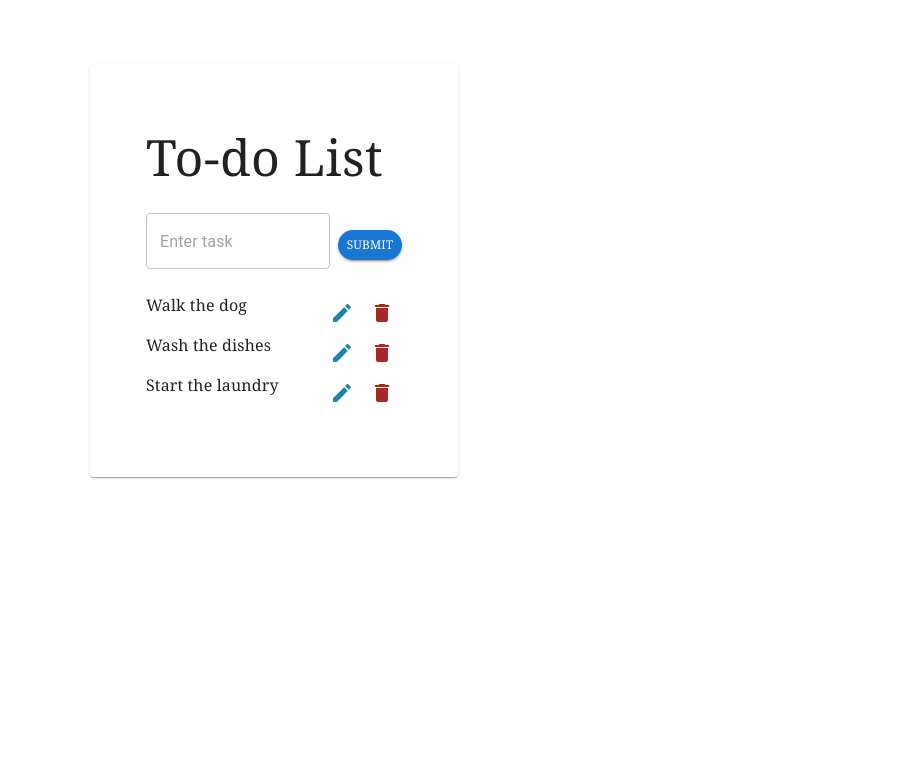
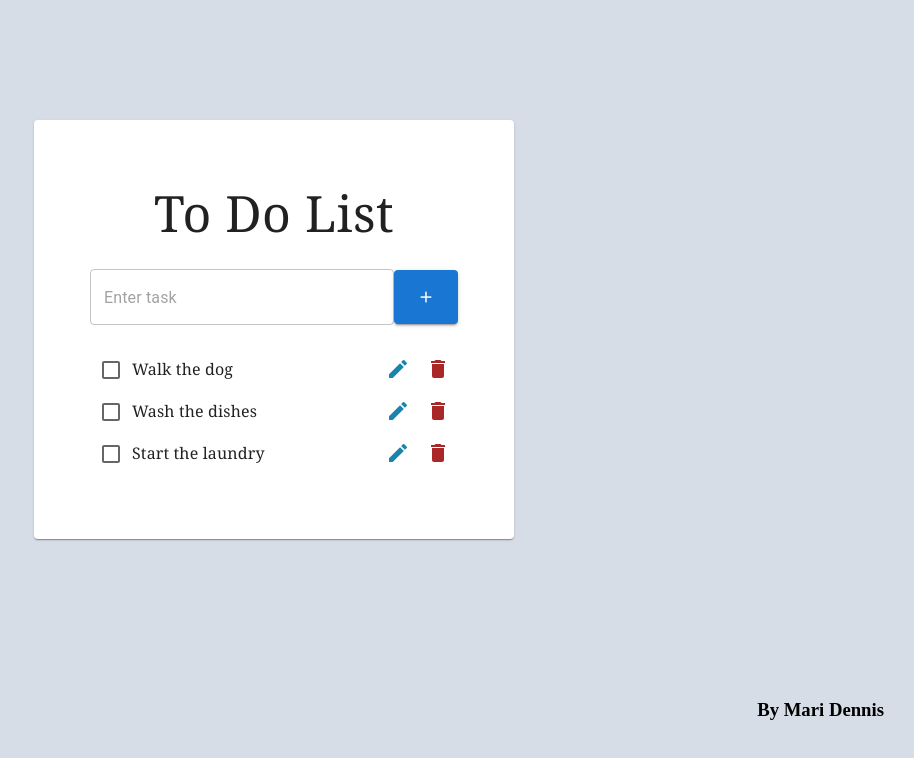
Before and after one commit to dennismaricarl/React-Projects-Mari-Dennis, a React (Create React App) app in the folder todo-list/: page / in a window 1280 px wide. Shown: the top 758 px of the page, without its empty margins (366-1280 px from the left). Built offline with nearby package versions, Linux system fonts and the light colour scheme.

Commit message:
edited submit button styling

```diff
--- a/todo-list/src/App.css
+++ b/todo-list/src/App.css
@@ -1,5 +1,6 @@
 .listItem{
-   display: flex
+   display:flex;
+   flex-direction: row;
 }
 .listItem:hover{
     background-color: rgb(220, 231, 239);
@@ -12,3 +13,8 @@
 .deleteIcon {
     color:rgb(169, 39, 39)
 }
+
+h3{
+    text-align: right;
+    margin: 30px;
+}
--- a/todo-list/src/App.js
+++ b/todo-list/src/App.js
@@ -6,6 +6,7 @@ function App() {
   return (
     <div >
       <TaskManager/>
+      <h3>By Mari Dennis</h3>
     </div>
   );
 }
--- a/todo-list/src/TaskItem.jsx
+++ b/todo-list/src/TaskItem.jsx
@@ -1,12 +1,20 @@
 import React from "react";
+import {useState} from 'react';
 import { Typography, IconButton } from "@mui/material";
 import EditIcon from "@mui/icons-material/Edit";
 import DeleteIcon from "@mui/icons-material/Delete";
+import Checkbox from '@mui/material/Checkbox';
 
-function TaskItem({ msg, handleEdit, handleDelete }) {
+function TaskItem({ msg, handleEdit, handleDelete, handleToggle, checked}) {
+
   return (
     <div className="listItem">
-      <Typography fontFamily="Georgia">{msg}</Typography>
+      <Checkbox checked={checked} onChange={handleToggle}/>
+      <Typography
+      sx={{mt:1}}
+      style={{textDecoration: checked ? "line-through" : "none"}} //learned about textDecoration: linethrough today!
+      fontFamily="Georgia">
+        {msg}</Typography>
       <div style={{ marginLeft: "auto" }}>
         <IconButton onClick={() => handleEdit(msg)}>
           <EditIcon className="editIcon" />
--- a/todo-list/src/TaskManager.jsx
+++ b/todo-list/src/TaskManager.jsx
@@ -44,12 +44,29 @@ function TaskManager() {
     setTask([...updatedList]);
   }
 
+  function handleToggle(key) {
+    const toggle = (oldTasks) =>
+      oldTasks.map((task) =>
+        task.key === key ? { ...task, checked: !task.checked } : task
+      )
+
+      const updatedItems= toggle(tasks)
+      //invoke the toggle function and pass tasks as an argument
+      //toggle(tasks) executes the toggle function with the current tasks array
+      //and it returns a new array of tasks where the checked state is toggled for the task with the provided key.
+
+      setTask(updatedItems)
+
+      localStorage.setItem("tasks", JSON.stringify(updatedItems))
+  }
+
+
   return (
     <div>
-      <Card sx={{ margin: 57, marginTop: 8, padding: 5 }}>
+      <Card sx={{ml:50,mr:50,mt:15,mb:20, padding: 5 }}>
         <CardContent>
-          <Typography fontFamily="Georgia" fontSize={50}>
-            To-do List
+          <Typography fontFamily="Georgia" fontSize={50} textAlign="center">
+            To Do List
           </Typography>
           <br />
           <div style={{ display: "flex", alignItems: "center" }}>
@@ -63,22 +80,27 @@ function TaskManager() {
             />
             <Button
               variant="contained"
-              sx={{ marginLeft: 1, mb: 2, borderRadius: 180 }}
+              sx={{ mb: 3, padding:1}}
               onClick={handleSubmit}
             >
-              <Typography fontFamily="Georgia" fontSize={12}>
-                Submit
+              <Typography fontFamily="Georgia" fontSize={25}>
+                +
               </Typography>
             </Button>
           </div>
-          {tasks.map(({ key, msg }) => (
+          {tasks && tasks.map(({ key, msg }) => (
             <TaskItem
               key={key}
               msg={msg}
-              handleEdit={handleEdit}
+              checked={tasks.find((task) => task.key === key)?.checked || false}
+              //optional chaining. does task.key===key exists or is undefined? only if it exists will
+              //it access the property .checked.
+              handleEdit={() => handleEdit(msg)}
               handleDelete={() => handleDelete(key)}
+              handleToggle={() => handleToggle(key)}
             />
           ))}
+
         </CardContent>
       </Card>
     </div>
--- a/todo-list/src/index.css
+++ b/todo-list/src/index.css
@@ -1,5 +1,6 @@
 body{
-  margin:0
+  margin:0;
+  background-color: rgb(214, 221, 231);
 }
 
 code {
```
